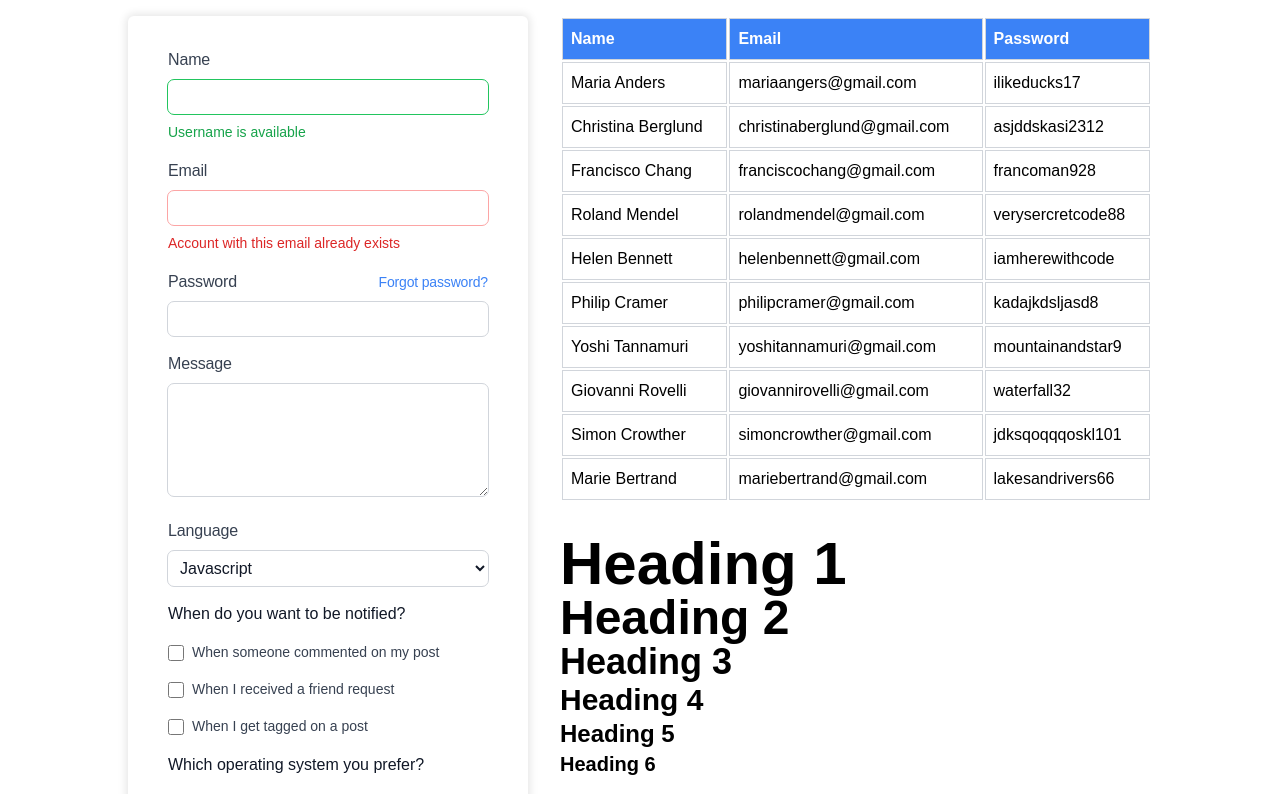
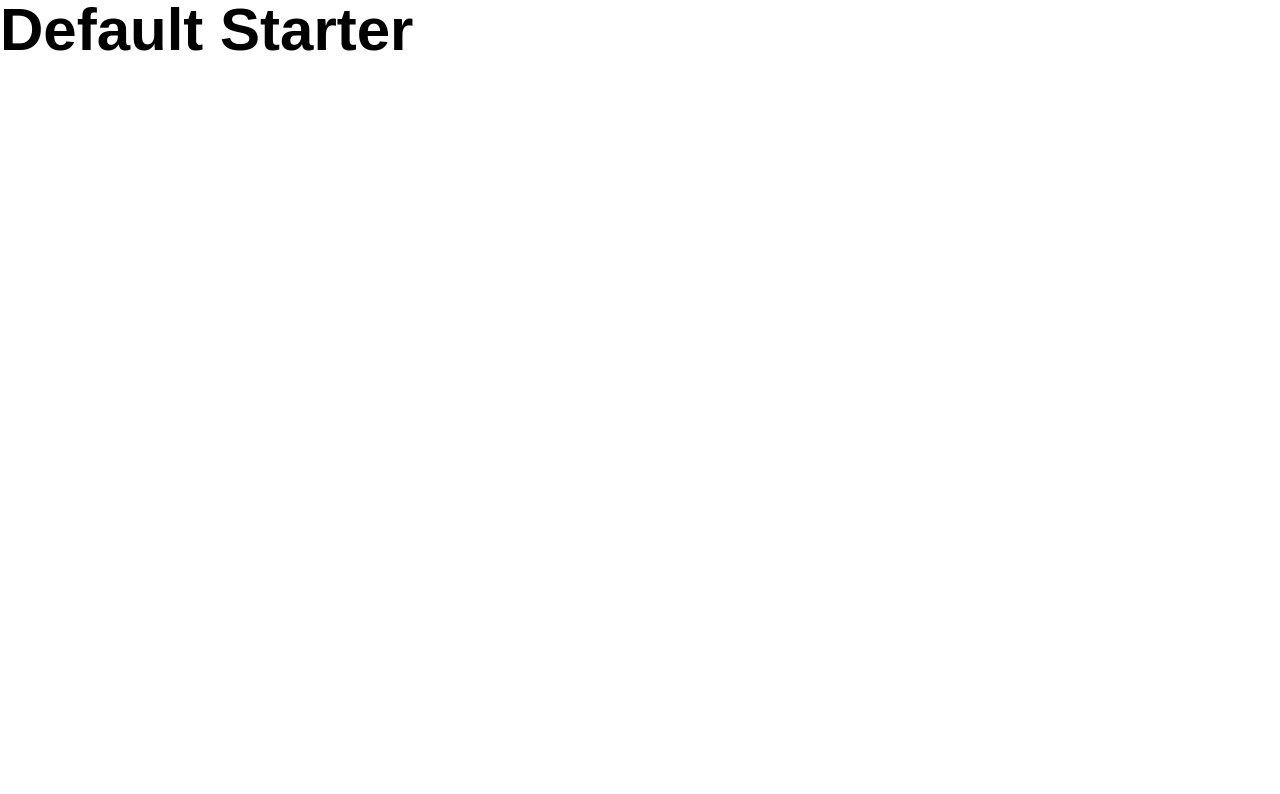
Before and after one commit to margusliinev/default-starter, a React (Vite) app in the folder client/: page / in a window 1280 px wide. Shown: the top 794 px of the page. Built offline with nearby package versions, Linux system fonts and the light colour scheme; a web font is replaced by a local one.

Commit message:
form responsiveness

```diff
--- a/client/src/App.jsx
+++ b/client/src/App.jsx
@@ -1,186 +1,5 @@
 function App() {
-    return (
-        <div
-            style={{
-                display: 'grid',
-                gridTemplateColumns: '400px 1fr',
-                columnGap: '2rem',
-                maxWidth: '1024px',
-                margin: '1rem auto',
-                width: '90vw',
-            }}
-        >
-            <form className='form'>
-                <div className='form-row'>
-                    <label htmlFor='name' className='form-label'>
-                        name
-                    </label>
-                    <input type='name' name='name' id='name' className='form-input form-input-success' />
-                    <p className='form-alert form-alert-success'>Username is available</p>
-                </div>
-                <div className='form-row'>
-                    <label htmlFor='email' className='form-label'>
-                        email
-                    </label>
-                    <input type='email' name='email' id='email' className='form-input form-input-error' />
-                    <p className='form-alert form-alert-error'>Account with this email already exists</p>
-                </div>
-                <div className='form-row'>
-                    <div className='form-label-flex'>
-                        <label htmlFor='password'>password</label>
-                        <a href='#' className='form-forgot-password'>
-                            Forgot password?
-                        </a>
-                    </div>
-                    <input type='password' name='password' id='password' className='form-input' />
-                </div>
-                <div className='form-row'>
-                    <label htmlFor='message' className='form-label'>
-                        message
-                    </label>
-                    <textarea name='message' id='message' className='form-textarea'></textarea>
-                </div>
-                <div className='form-row'>
-                    <label htmlFor='language' className='form-label'>
-                        language
-                    </label>
-                    <select name='language' id='language' className='form-select'>
-                        <option value='javascript' className='form-option'>
-                            javascript
-                        </option>
-                        <option value='python' className='form-option'>
-                            python
-                        </option>
-                        <option value='golang' className='form-option'>
-                            golang
-                        </option>
-                        <option value='rust' className='form-option'>
-                            rust
-                        </option>
-                        <option value='java' className='form-option'>
-                            java
-                        </option>
-                    </select>
-                </div>
-                <p className='form-row-title'>When do you want to be notified?</p>
-                <div className='form-row'>
-                    <div className='form-input-flex'>
-                        <input type='checkbox' name='comment' id='comment' />
-                        <label htmlFor='comment'>When someone commented on my post</label>
-                    </div>
-                </div>
-                <div className='form-row'>
-                    <div className='form-input-flex'>
-                        <input type='checkbox' name='friend-request' id='friend-request' />
-                        <label htmlFor='friend-request'>When I received a friend request</label>
-                    </div>
-                </div>
-                <div className='form-row'>
-                    <div className='form-input-flex'>
-                        <input type='checkbox' name='tagged' id='tagged' />
-                        <label htmlFor='tagged'>When I get tagged on a post</label>
-                    </div>
-                </div>
-                <p className='form-row-title'>Which operating system you prefer?</p>
-                <div className='form-row'>
-                    <div className='form-input-flex'>
-                        <input type='radio' name='os' id='os1' value='windows' />
-                        <label htmlFor='os1'>Windows</label>
-                    </div>
-                </div>
-                <div className='form-row'>
-                    <div className='form-input-flex'>
-                        <input type='radio' name='os' id='os2' value='mac' />
-                        <label htmlFor='os2'>MacOS</label>
-                    </div>
-                </div>
-                <div className='form-row'>
-                    <div className='form-input-flex'>
-                        <input type='radio' name='os' id='os3' value='linux' />
-                        <label htmlFor='os3'>Linux</label>
-                    </div>
-                </div>
-                <button type='submit' className='btn form-btn'>
-                    Submit
-                </button>
-            </form>
-            <div style={{ display: 'grid', gridTemplateRows: '1fr 1fr', rowGap: '2rem' }}>
-                <table>
-                    <tr>
-                        <th>Name</th>
-                        <th>Email</th>
-                        <th>Password</th>
-                    </tr>
-                    <tr>
-                        <td>Maria Anders</td>
-                        <td>mariaangers@gmail.com</td>
-                        <td>ilikeducks17</td>
-                    </tr>
-                    <tr>
-                        <td>Christina Berglund</td>
-                        <td>christinaberglund@gmail.com</td>
-                        <td>asjddskasi2312</td>
-                    </tr>
-                    <tr>
-                        <td>Francisco Chang</td>
-                        <td>franciscochang@gmail.com</td>
-                        <td>francoman928</td>
-                    </tr>
-                    <tr>
-                        <td>Roland Mendel</td>
-                        <td>rolandmendel@gmail.com</td>
-                        <td>verysercretcode88</td>
-                    </tr>
-                    <tr>
-                        <td>Helen Bennett</td>
-                        <td>helenbennett@gmail.com</td>
-                        <td>iamherewithcode</td>
-                    </tr>
-                    <tr>
-                        <td>Philip Cramer</td>
-                        <td>philipcramer@gmail.com</td>
-                        <td>kadajkdsljasd8</td>
-                    </tr>
-                    <tr>
-                        <td>Yoshi Tannamuri</td>
-                        <td>yoshitannamuri@gmail.com</td>
-                        <td>mountainandstar9</td>
-                    </tr>
-                    <tr>
-                        <td>Giovanni Rovelli</td>
-                        <td>giovannirovelli@gmail.com</td>
-                        <td>waterfall32</td>
-                    </tr>
-                    <tr>
-                        <td>Simon Crowther</td>
-                        <td>simoncrowther@gmail.com</td>
-                        <td>jdksqoqqqoskl101</td>
-                    </tr>
-                    <tr>
-                        <td>Marie Bertrand</td>
-                        <td>mariebertrand@gmail.com</td>
-                        <td>lakesandrivers66</td>
-                    </tr>
-                </table>
-                <div>
-                    <div style={{ marginBottom: '1rem' }}>
-                        <h1>Heading 1</h1>
-                        <h2>Heading 2</h2>
-                        <h3>Heading 3</h3>
-                        <h4>Heading 4</h4>
-                        <h5>Heading 5</h5>
-                        <h6>Heading 6</h6>
-                    </div>
-                    <div class='loading'>
-                        <div></div>
-                        <div></div>
-                        <div></div>
-                        <div></div>
-                    </div>
-                </div>
-            </div>
-        </div>
-    );
+    return <h1>Default Starter</h1>;
 }
 
 export default App;
--- a/client/src/index.css
+++ b/client/src/index.css
@@ -151,6 +151,7 @@ input[type='radio'] {
     width: 80px;
     height: 80px;
 }
+
 .loading div {
     box-sizing: border-box;
     display: block;
@@ -163,15 +164,19 @@ input[type='radio'] {
     animation: loading 1.2s cubic-bezier(0.5, 0, 0.5, 1) infinite;
     border-color: var(--colorPrimary5) transparent transparent transparent;
 }
+
 .loading div:nth-child(1) {
     animation-delay: -0.45s;
 }
+
 .loading div:nth-child(2) {
     animation-delay: -0.3s;
 }
+
 .loading div:nth-child(3) {
     animation-delay: -0.15s;
 }
+
 @keyframes loading {
     0% {
         transform: rotate(0deg);
@@ -192,6 +197,12 @@ input[type='radio'] {
     border-radius: var(--radius-md);
     box-shadow: var(--shadow-md);
     transition: var(--transition);
+}
+
+@media screen and (max-width: 400px) {
+    .form {
+        padding: 2rem 1.5rem;
+    }
 }
 
 .form-row-title {
@@ -309,19 +320,5 @@ input[type='radio'] {
     color: var(--colorGreen2);
 }
 
-/* TABLES */
-
-table th {
-    text-align: left;
-    background-color: var(--colorPrimary5);
-    color: white;
-}
-
-table th,
-table td {
-    border: 1px solid var(--colorGray3);
-    padding: 0.5rem;
-}
-
 /* END */
 /* ==================================================================================================== */
```
